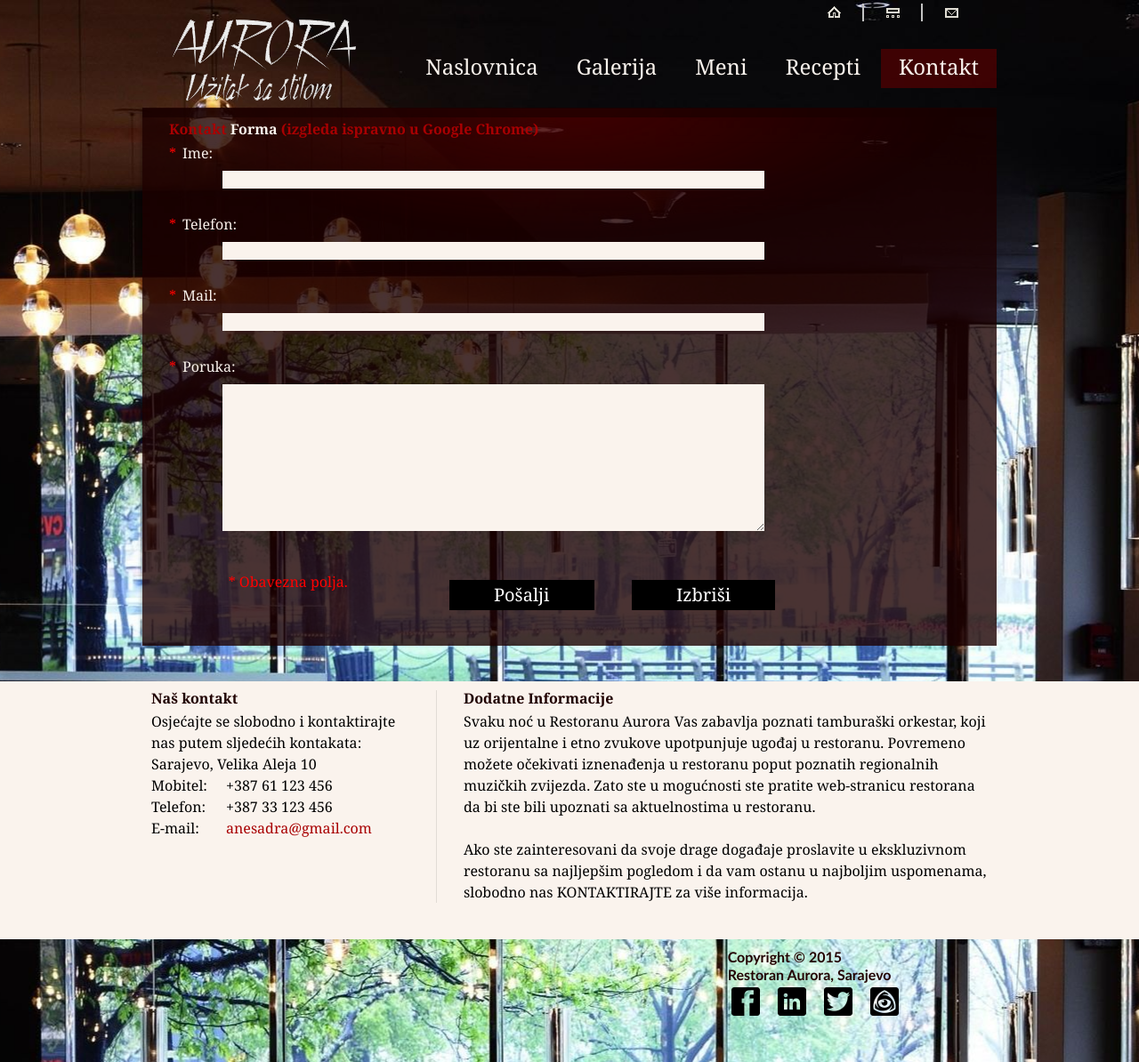
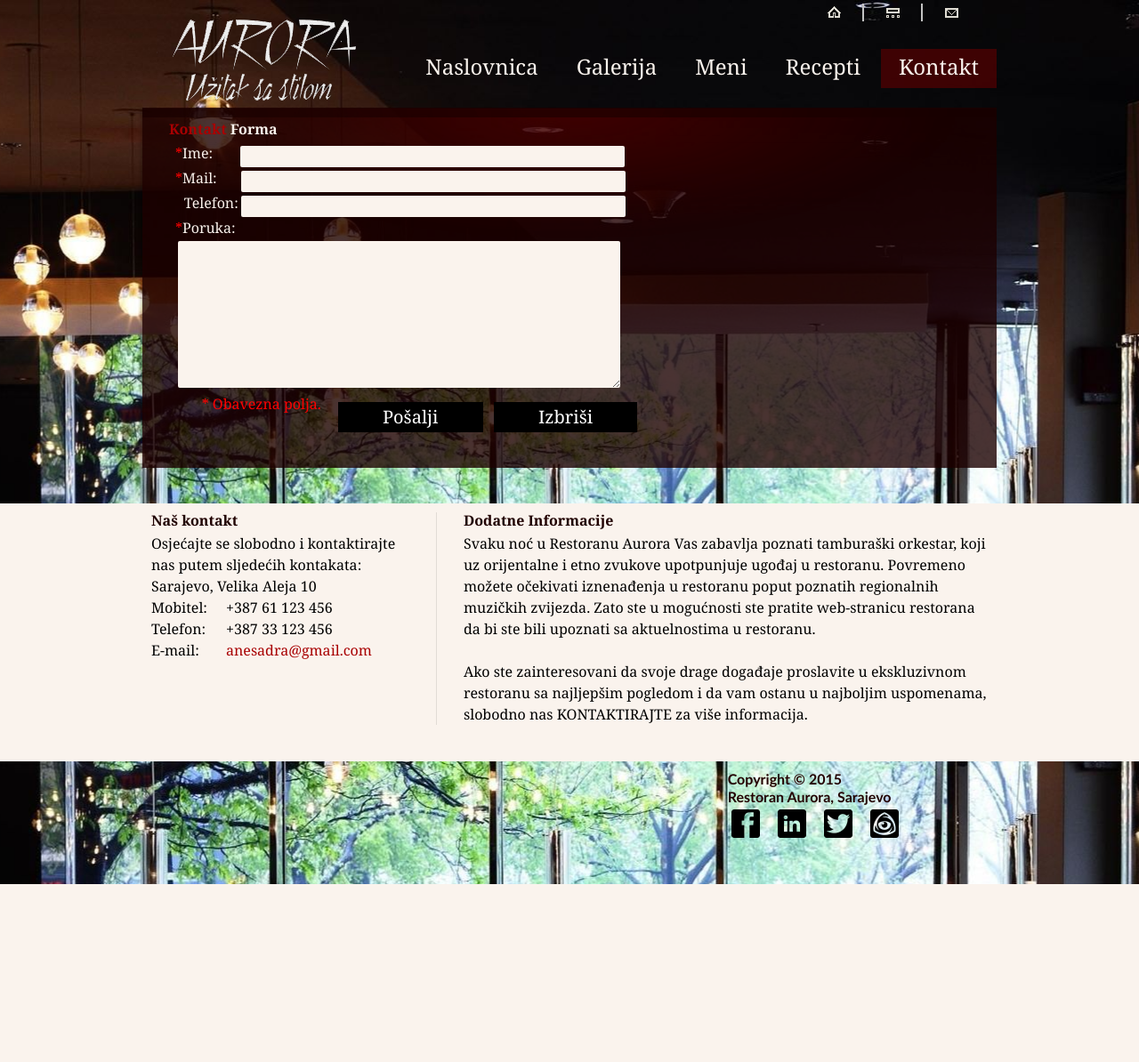
Before and after one commit to WebTehnologijeETF/RestoranCaffeBar, a PHP site: page /kontakt.html in a window 1280 px wide. Shown: the whole page at 89% size. After the commit the page ends 994 px from the top, so only its background shows below. Run offline with PHP 8.4, Linux system fonts and the light colour scheme.

Commit message:
WT - Second spiral

```diff
--- a/css/style.css
+++ b/css/style.css
@@ -229,9 +229,10 @@ footer a:hover {text-decoration:none}
 #kontaktForma span {
   float:left;
   width:15px;
-  line-height:20px
+  line-height:20px;
+  text-align: right
 }
-#kontaktForma .wrapper {min-height:24px}
+#kontaktForma .wrapper {min-height:28px}
 #kontaktForma .textarea_box {
   min-height:170px;
   width:100%;
@@ -241,8 +242,8 @@ footer a:hover {text-decoration:none}
 #kontaktForma {}
 #kontaktForma a {
   margin:10px;
-  margin-right: -415px;
-  margin-left: 315px
+  margin-right: -320px;
+  margin-left: 190px
 }
 #kontaktForma .input {
   width:70%;
@@ -254,18 +255,60 @@ footer a:hover {text-decoration:none}
   margin:30px;
   float:left
 }
+
+#ime {
+  width: 50%;
+  margin-left: 50px;
+  border-radius: 2px;
+  background: #faf3ed;
+  height: 22px
+}
+#mail {
+  width: 50%;
+  margin-left: 51px;
+  border-radius: 2px;
+  background: #faf3ed;
+  height: 22px
+}
+#telefon {
+  width: 50%;
+  margin-left: 66px;
+  border-radius: 2px;
+  background: #faf3ed;
+  height: 22px
+}
+
+#poruka {
+  background: #faf3ed;
+  width: 50%;
+  margin-left: 65px;
+  border-radius: 2px;
+}
+
 #kontaktForma textarea {
   overflow:auto;
-  width:70%;
+  width:57%;
   height:163px;
   background:#faf3ed;
   padding:1px 5px;
   color:#220000;
   font:14px Georgia, "Times New Roman", Times, serif;
-  margin:30px
+  margin-left: -20px;
+  margin-top: 25px
 }
 #kontaktForma_obavezno {color: red;}
 #kontaktForma_dodatno {color: red;}
+
+.error {
+    color: white;
+    background-color: red;
+    border-radius: 10px;
+    text-align: center;
+    display: none;
+    height: 22px;
+    margin-left: 515px;
+    margin-right: 165px;
+}
 
 .col1, .col2, .col3, .cols {float:left}
 .cols {width:300px}
@@ -356,6 +399,7 @@ nav ul li:hover > ul {
 }
 
 
+/* submeni */
 #submeni {
   display: none;
   position: absolute;
--- a/kontakt.html
+++ b/kontakt.html
@@ -40,30 +40,32 @@
 				<div class="wrap">
 					<div class="box">
 						<div>
-							<h2>Kontakt <span>Forma</span> (izgleda ispravno u Google Chrome)</h2>
+							<h2>Kontakt <span>Forma</span></h2>
 							<form id="kontaktForma" name="kontaktForma" action="demo_form.asp" onsubmit="return validacija()" method="post">
 								<div>
 									<div class="wrapper" name="ime">
 										<span id="kontaktForma_obavezno">&#42</span><span>Ime:</span>
-										<input type="text" class="input" name="">
-										<!-- <img src="slike/error.png" alt="greska"> -->
+										<input id="ime" name="ime" type="text" onblur="validacijaIme()">
+										<div class="error" id="errorIme"></div>
 									</div>
 									<div class="wrapper">
-										<span id="kontaktForma_obavezno">&#42</span><span>Telefon:</span>
-										<input type="broj" class="input">
+										<span id="kontaktForma_obavezno" placeholder="mail@example.com">&#42</span><span>Mail:</span>
+										<input id="mail" name="mail" type="text" onblur="validacijaMail()">
+										<div class="error" id="errorMail"></div>
 									</div>
 									<div class="wrapper">
-										<span id="kontaktForma_obavezno">&#42</span><span>Mail:</span>
-										<input type="text" class="input">
+										<span>&nbsp;&nbsp;&nbsp;&nbsp;Telefon:</span>
+										<input id="telefon" name="telefon" type="text" onblur="validacijaTelefon()">
+										<div class="error" id="errorTelefon"></div>
 									</div>
-									<div class="textarea_box">
+									<div class="wrapper">
 										<span id="kontaktForma_obavezno">&#42</span><span>Poruka:</span>
-										<textarea name="textarea" cols="1" rows="1"></textarea>
+										<textarea id="poruka" name="poruka" onblur="validacijaPoruka()"></textarea>
+										<div class="error" id="errorPoruka">Unesite poruku!</div>
 									</div>
-									<a href="" class="dugme1" onClick="validacijaBroja()">Pošalji</a>
-									</script>
+									<a href="" id="posalji" class="dugme1" type="button">Pošalji</a>
 									<label id="kontaktForma_dodatno">&#42;&nbsp;Obavezna polja.</label>
-									<a href="#" class="dugme1" onClick="document.getElementById('kontaktForma').reset()">Izbriši</a>
+									<a href="#" id="izbrisi" class="dugme1" onClick="document.getElementById('kontaktForma').reset()">Izbriši</a>
 								</div>
 							</form>
 						</div>
@@ -139,5 +141,6 @@
 	</div>
 </div>
 <script src="js/submeni.js"></script>
+<script src="js/kontaktForma.js"></script>
 </body>
 </html>
```
Also changed, not shown: js/kontaktForma.js (added, +92 -0 lines).
